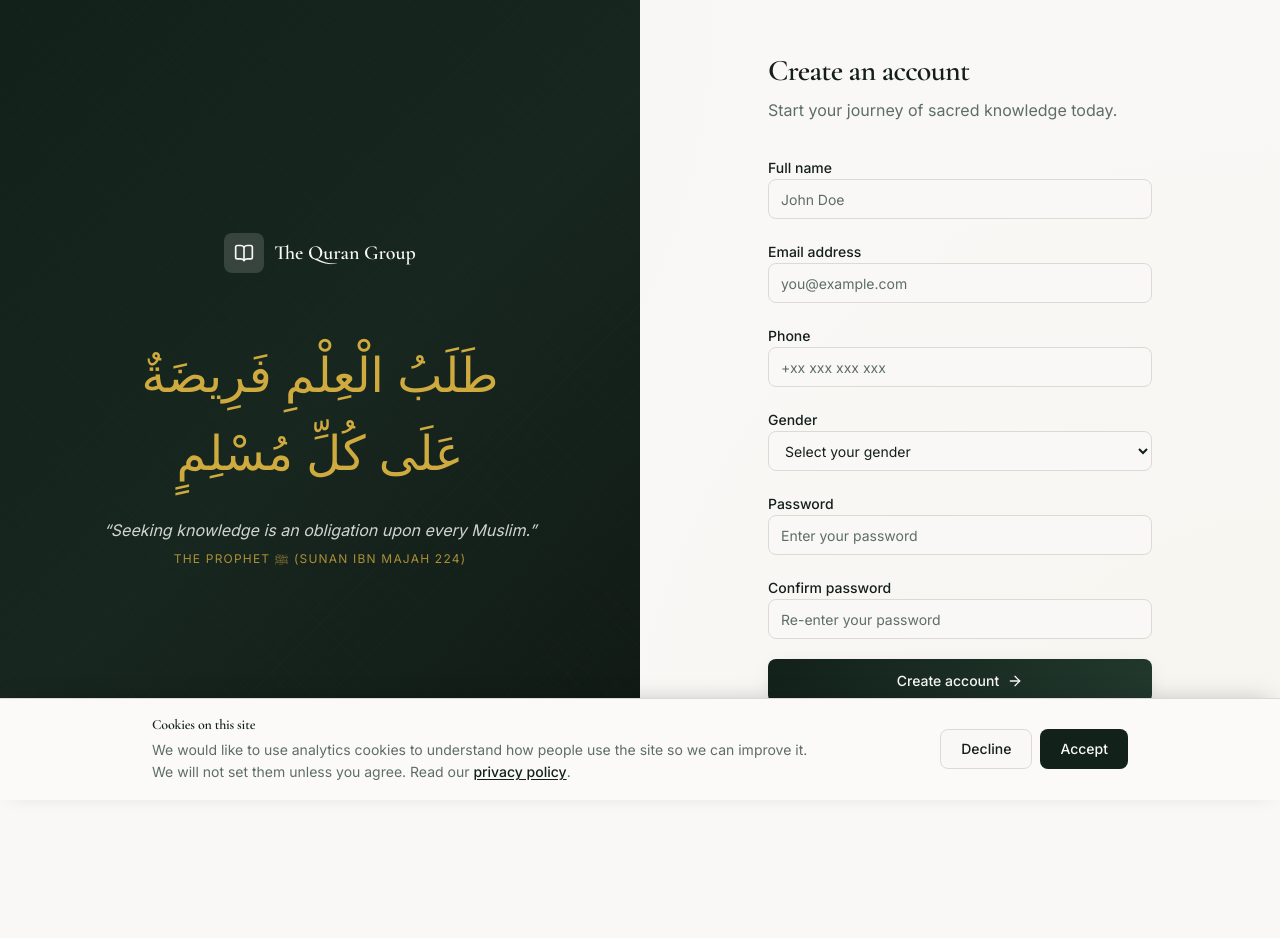
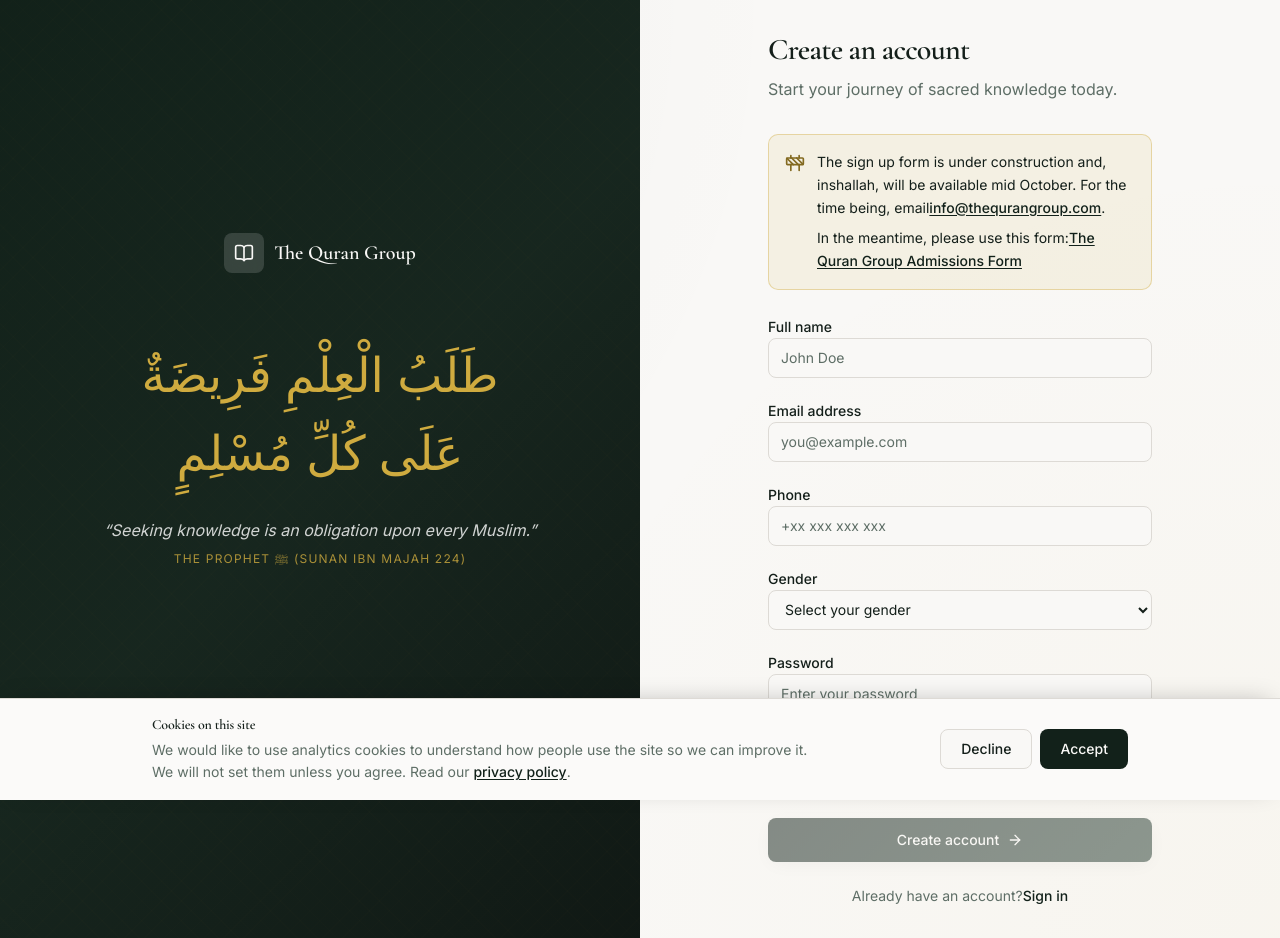
Before and after one commit to HazemGhannem/quran-group-front, a Next.js app: page /register in a window 1280 px wide. Before the commit the page ends 800 px from the top, so only its background shows below. Built offline with nearby package versions, Linux system fonts and the light colour scheme; no server answers; a web font is replaced by a local one.

Commit message:
batch 2 update

```diff
--- a/app/(auth)/login/page.tsx
+++ b/app/(auth)/login/page.tsx
@@ -3,6 +3,7 @@ import Link from "next/link";
 import { ArrowRight } from "lucide-react";
 
 import { AuthShell } from "@/components/auth/AuthShell";
+import { UnderConstructionNotice } from "@/components/auth/UnderConstructionNotice";
 import { Label } from "@/components/ui/Label";
 import { Input } from "@/components/ui/Input";
 import { Button } from "@/components/ui/Button";
@@ -19,6 +20,16 @@ export default function LoginPage() {
       title="Welcome back"
       subtitle="Continue your journey of sacred knowledge."
     >
+      <UnderConstructionNotice>
+        <p>
+          The sign in page is under construction and, inshallah, will be
+          available mid October. For the time being, email
+          <a href="mailto:info@thequrangroup.com" className="font-medium text-primary underline underline-offset-2 hover:text-primary/80">
+            info@thequrangroup.com
+          </a>
+          .
+        </p>
+      </UnderConstructionNotice>
       <form className="space-y-5">
         {/* Email */}
         <div className="space-y-2">
@@ -58,6 +69,7 @@ export default function LoginPage() {
         {/* Submit */}
         <Button
           type="submit"
+          disabled
           className="h-11 w-full bg-gradient-primary shadow-soft"
         >
           Sign in
@@ -67,7 +79,7 @@ export default function LoginPage() {
 
       {/* Register */}
       <p className="mt-6 text-center text-sm text-muted-foreground">
-        New here?{" "}
+        New here?
         <Link
           href="/register"
           className="font-medium text-primary hover:underline"
--- a/app/(auth)/register/page.tsx
+++ b/app/(auth)/register/page.tsx
@@ -3,6 +3,7 @@ import Link from "next/link";
 import { ArrowRight } from "lucide-react";
 
 import { AuthShell } from "@/components/auth/AuthShell";
+import { UnderConstructionNotice } from "@/components/auth/UnderConstructionNotice";
 import { Button } from "@/components/ui/Button";
 import { Input } from "@/components/ui/Input";
 import { Label } from "@/components/ui/Label";
@@ -19,6 +20,27 @@ export default function SignUpPage() {
       title="Create an account"
       subtitle="Start your journey of sacred knowledge today."
     >
+      <UnderConstructionNotice>
+        <p>
+          The sign up form is under construction and, inshallah, will be
+          available mid October. For the time being, email
+          <a href="mailto:info@thequrangroup.com" className="font-medium text-primary underline underline-offset-2 hover:text-primary/80">
+            info@thequrangroup.com
+          </a>
+          .
+        </p>
+        <p>
+          In the meantime, please use this form:
+          <a
+            href="https://forms.gle/v2CPd26ZR4xkR3QU7"
+            target="_blank"
+            rel="noopener noreferrer"
+            className="font-medium text-primary underline underline-offset-2 hover:text-primary/80"
+          >
+            The Quran Group Admissions Form
+          </a>
+        </p>
+      </UnderConstructionNotice>
       <form className="space-y-5">
         {/* Account type */}
         {/* <div className="space-y-2">
@@ -100,6 +122,7 @@ export default function SignUpPage() {
         {/* Submit */}
         <Button
           type="submit"
+          disabled
           className="h-11 w-full bg-gradient-primary shadow-soft"
         >
           Create account
@@ -107,7 +130,7 @@ export default function SignUpPage() {
         </Button>
       </form>
       <p className="mt-6 text-center text-sm text-muted-foreground">
-        Already have an account?{" "}
+        Already have an account?
         <Link
           href="/login"
           className="font-medium text-primary hover:underline"
--- a/app/(main)/contact/page.tsx
+++ b/app/(main)/contact/page.tsx
@@ -1,6 +1,5 @@
 import type { Metadata } from "next";
 import ContactForm from "@/components/contact-us/contact-form";
-import ContactHelp from "@/components/contact-us/contact-help";
 import ContactHero from "@/components/contact-us/contact-hero";
 import ContactInfo from "@/components/contact-us/contact-info";
 import ContactSidePanel from "@/components/contact-us/contact-side-panel";
@@ -28,8 +27,6 @@ export default function ContactPage() {
           <ContactSidePanel />
         </div>
       </section>
-
-      <ContactHelp />
     </div>
   );
 }
--- a/app/(main)/team/page.tsx
+++ b/app/(main)/team/page.tsx
@@ -61,10 +61,10 @@ export default function TeamPage() {
             </p>
 
             <Link
-              href="/contact"
+              href="/register"
               className="inline-flex items-center gap-2 rounded-lg bg-gradient-primary px-6 py-3 font-semibold text-primary-foreground shadow-soft transition-all hover:opacity-95 hover:shadow-elegant"
             >
-              Explore Opportunities
+              Get started
               <ChevronRight className="h-4 w-4" />
             </Link>
           </div>
--- /dev/null
+++ b/components/auth/UnderConstructionNotice.tsx
@@ -0,0 +1,20 @@
+import { Construction } from "lucide-react";
+
+export function UnderConstructionNotice({
+  children,
+}: {
+  children: React.ReactNode;
+}) {
+  return (
+    <div
+      role="note"
+      className="mb-6 flex gap-3 rounded-xl border border-gold/40 bg-gold/10 p-4 text-sm leading-relaxed text-foreground"
+    >
+      <Construction
+        aria-hidden="true"
+        className="mt-0.5 h-5 w-5 shrink-0 text-gold-ink"
+      />
+      <div className="space-y-2">{children}</div>
+    </div>
+  );
+}
--- a/components/contact-us/contact-form.tsx
+++ b/components/contact-us/contact-form.tsx
@@ -29,7 +29,7 @@ export default function ContactForm() {
   return (
     <div className="p-6 sm:p-10 lg:p-12">
       <div className="max-w-xl">
-        <span className="text-sm font-semibold uppercase tracking-wider text-primary">
+        <span className="text-sm font-semibold uppercase tracking-wider text-gold-ink">
           Send us a message
         </span>
 
--- a/components/contact-us/contact-hero.tsx
+++ b/components/contact-us/contact-hero.tsx
@@ -5,12 +5,12 @@ export default function ContactHero() {
 
       <div className="relative mx-auto max-w-7xl px-4 py-20 sm:px-6 lg:px-8 lg:py-28">
         <div className="mx-auto max-w-3xl text-center">
-          <div className="mb-5 inline-flex items-center rounded-full border border-white/20 bg-white/10 px-4 py-2 text-sm font-medium text-white backdrop-blur-sm">
+          <div className="mb-5 inline-flex items-center rounded-full border border-gold/40 bg-gold/10 px-4 py-2 text-sm font-medium text-gold backdrop-blur-sm">
             We&apos;re here to help
           </div>
 
           <h1 className="font-display text-4xl font-semibold tracking-tight text-white sm:text-5xl lg:text-6xl">
-            Get in touch with us
+            Get in touch <span className="text-gold">with us</span>
           </h1>
 
           <p className="mx-auto mt-6 max-w-2xl text-base leading-7 text-white/75 sm:text-lg">
--- a/components/contact-us/contact-info.tsx
+++ b/components/contact-us/contact-info.tsx
@@ -5,8 +5,8 @@ const contactInfo = [
     icon: Mail,
     title: "Email Us",
     description: "For general questions and support",
-    value: "contact@thequrangroup.space",
-    href: "mailto:contact@thequrangroup.space",
+    value: "info@thequrangroup.com",
+    href: "mailto:info@thequrangroup.com",
   },
   {
     icon: MessageCircle,
@@ -18,8 +18,8 @@ const contactInfo = [
   {
     icon: Clock,
     title: "Response Time",
-    description: "We usually respond within",
-    value: "24 to 48 hours",
+    description: "We will try our best to get back to you",
+    value: "Within a couple of days",
   },
 ];
 export default function ContactInfo() {
@@ -29,8 +29,8 @@ export default function ContactInfo() {
         {contactInfo.map((item) => {
           const Icon = item.icon;
           const content = (
-            <div className="group h-full rounded-2xl border border-border bg-card p-6 transition-all duration-300 hover:-translate-y-1 hover:border-primary/30 hover:shadow-lg">
-              <div className="mb-5 flex h-11 w-11 items-center justify-center rounded-xl bg-primary/10 text-primary transition-colors group-hover:bg-primary group-hover:text-primary-foreground">
+            <div className="group h-full rounded-2xl border border-border bg-card p-6 transition-all duration-300 hover:-translate-y-1 hover:border-gold/50 hover:shadow-lg">
+              <div className="mb-5 flex h-11 w-11 items-center justify-center rounded-xl bg-gold/10 text-gold-ink transition-colors group-hover:bg-gold group-hover:text-gold-foreground">
                 <Icon className="h-5 w-5" />
               </div>
               <h2 className="font-display text-lg font-semibold text-foreground">
--- a/components/contact-us/contact-side-panel.tsx
+++ b/components/contact-us/contact-side-panel.tsx
@@ -1,14 +1,13 @@
-import Link from "next/link";
-import { ArrowRight, Clock, Mail } from "lucide-react";
+import { Clock, Mail } from "lucide-react";
 
 export default function ContactSidePanel() {
   return (
     <div className="relative overflow-hidden bg-primary p-8 text-primary-foreground sm:p-10 lg:p-12">
-      <div className="absolute -right-24 -top-24 h-64 w-64 rounded-full bg-white/5" />
-      <div className="absolute -bottom-32 -left-20 h-72 w-72 rounded-full bg-white/5" />
+      <div className="absolute -right-24 -top-24 h-64 w-64 rounded-full bg-gold/10" />
+      <div className="absolute -bottom-32 -left-20 h-72 w-72 rounded-full bg-gold/[0.06]" />
 
       <div className="relative flex h-full flex-col">
-        <span className="text-sm font-semibold uppercase tracking-wider text-primary-foreground/70">
+        <span className="text-sm font-semibold uppercase tracking-wider text-gold">
           The Quran Group
         </span>
 
@@ -23,7 +22,7 @@ export default function ContactSidePanel() {
 
         <div className="mt-10 space-y-5">
           <div className="flex gap-4">
-            <div className="flex h-10 w-10 shrink-0 items-center justify-center rounded-lg bg-white/10">
+            <div className="flex h-10 w-10 shrink-0 items-center justify-center rounded-lg bg-gold/15 text-gold">
               <Mail className="h-5 w-5" />
             </div>
 
@@ -31,16 +30,16 @@ export default function ContactSidePanel() {
               <p className="font-medium">Email</p>
 
               <a
-                href="mailto:contact@thequrangroup.space"
+                href="mailto:info@thequrangroup.com"
                 className="mt-1 block text-sm text-primary-foreground/70 transition-colors hover:text-primary-foreground"
               >
-                contact@thequrangroup.space
+                info@thequrangroup.com
               </a>
             </div>
           </div>
 
           <div className="flex gap-4">
-            <div className="flex h-10 w-10 shrink-0 items-center justify-center rounded-lg bg-white/10">
+            <div className="flex h-10 w-10 shrink-0 items-center justify-center rounded-lg bg-gold/15 text-gold">
               <Clock className="h-5 w-5" />
             </div>
 
@@ -48,27 +47,12 @@ export default function ContactSidePanel() {
               <p className="font-medium">Support hours</p>
 
               <p className="mt-1 text-sm text-primary-foreground/70">
-                We aim to respond within 24 to 48 hours.
+                We will try our best to get back to you within a couple of days.
               </p>
             </div>
           </div>
         </div>
 
-        <div className="mt-auto pt-12">
-          <div className="rounded-2xl border border-white/10 bg-white/5 p-5">
-            <p className="text-sm leading-6 text-primary-foreground/75">
-              Looking for a course instead?
-            </p>
-
-            <Link
-              href="/courses"
-              className="mt-2 inline-flex items-center gap-2 text-sm font-semibold transition-opacity hover:opacity-80"
-            >
-              Explore our courses
-              <ArrowRight className="h-4 w-4" />
-            </Link>
-          </div>
-        </div>
       </div>
     </div>
   );
--- a/lib/actions/contact.ts
+++ b/lib/actions/contact.ts
@@ -32,6 +32,6 @@ export async function submitContactForm(
 
   return {
     status: "success",
-    message: "Thanks, your message is with us. We reply within 24 to 48 hours.",
+    message: "Thanks, your message is with us. We will try our best to get back to you within a couple of days.",
   };
 }
--- a/lib/seo/schema.ts
+++ b/lib/seo/schema.ts
@@ -11,7 +11,7 @@ export const organizationSchema = {
   logo: `${SITE_URL}/logo.svg`,
   description:
     "Learn the Quran, Tajweed, Fiqh, and Arabic with qualified teachers.",
-  email: "contact@thequrangroup.space",
+  email: "info@thequrangroup.com",
   sameAs: [
     "https://www.facebook.com/profile.php?id=61586010052765",
     "https://www.instagram.com/thequrangroup/",
```
